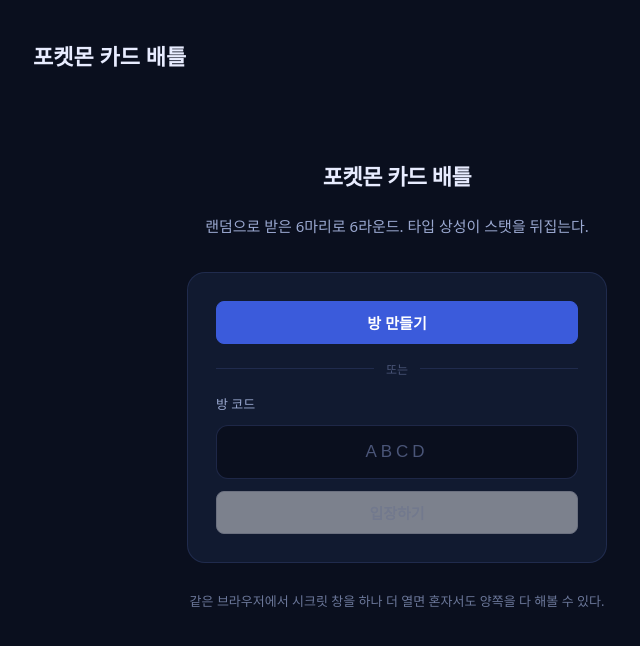
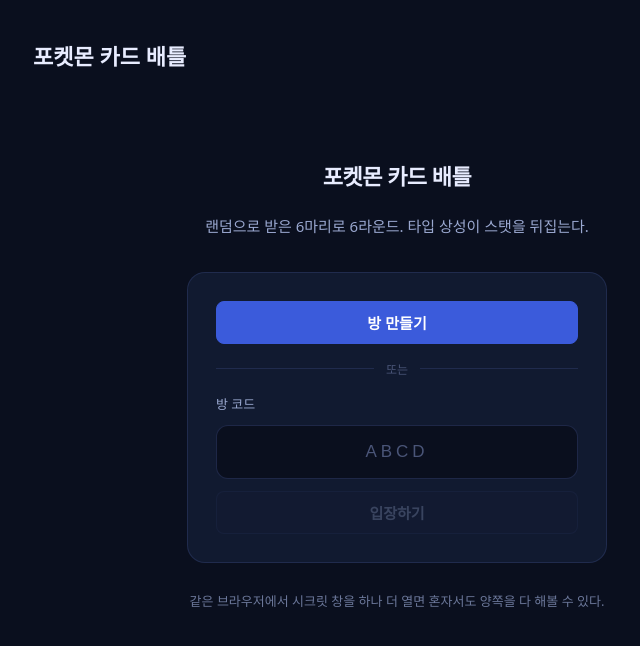
Before and after one commit to m2nwo079/pokemon-battle, a React app in the folder frontend/: page / in a window 1280 px wide. Shown: the top 646 px of the page, without its empty margins (243-883 px from the left). Built offline with nearby package versions, Linux system fonts and the light colour scheme; no server answers; the HTML template or start-up script is replaced by a standard one.

Commit message:
Recolor disabled button

```diff
--- a/frontend/src/styles.css
+++ b/frontend/src/styles.css
@@ -92,8 +92,11 @@
     transition: border-color .15s, background .15s;
 }
 button:hover:not(:disabled) { border-color: #5b7cff; }
-button:disabled { opacity: .4; cursor: default; }
-
+button:disabled {
+    opacity: 1; cursor: default;
+    color: #6b7799; background: #141c34;
+    border-color: rgba(120,150,255,.1);
+}
 .block { width: 100%; }
 .primary { background: #5b7cff; border-color: #5b7cff; color: #fff; }
 .primary:hover:not(:disabled) { background: #6d8aff; }
```
